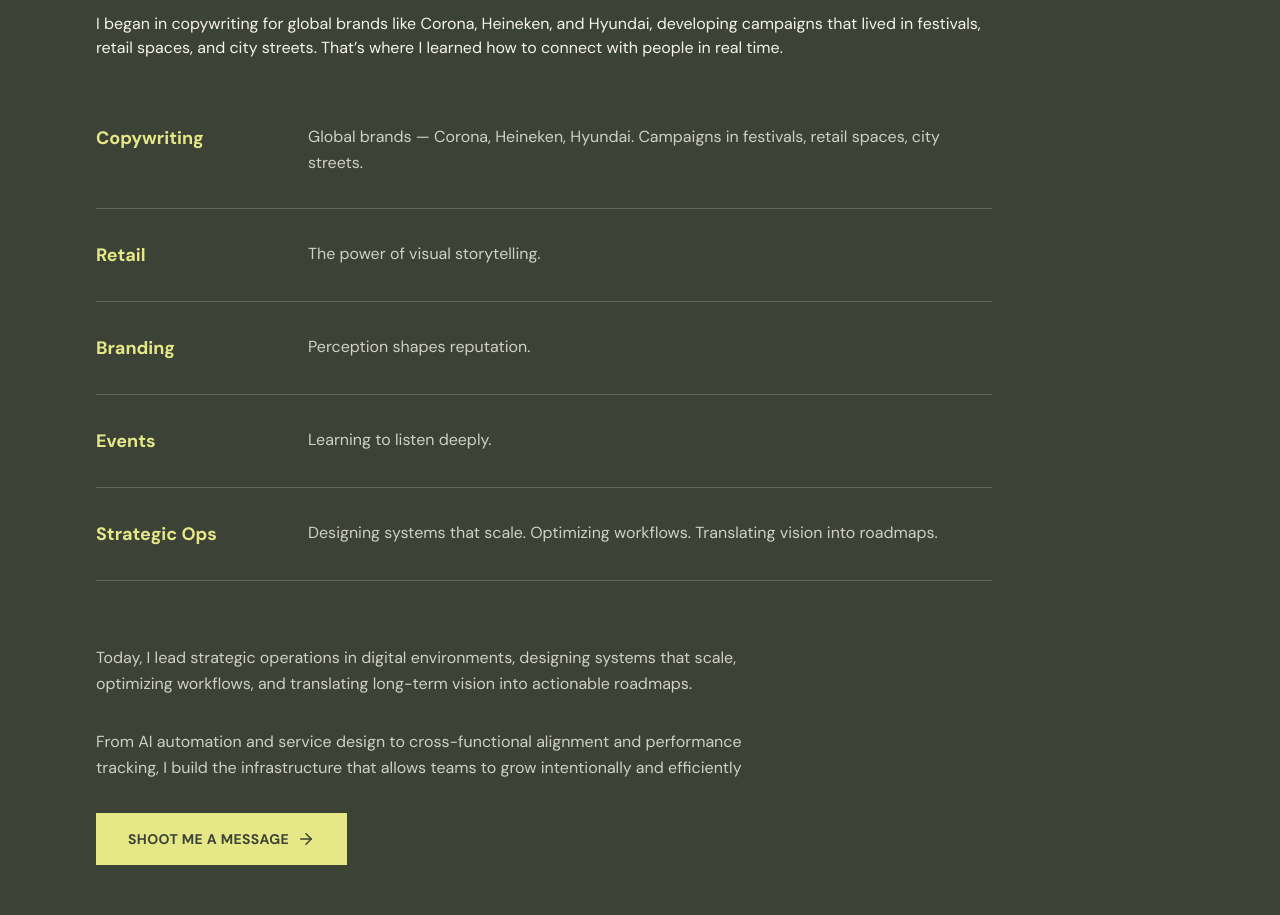
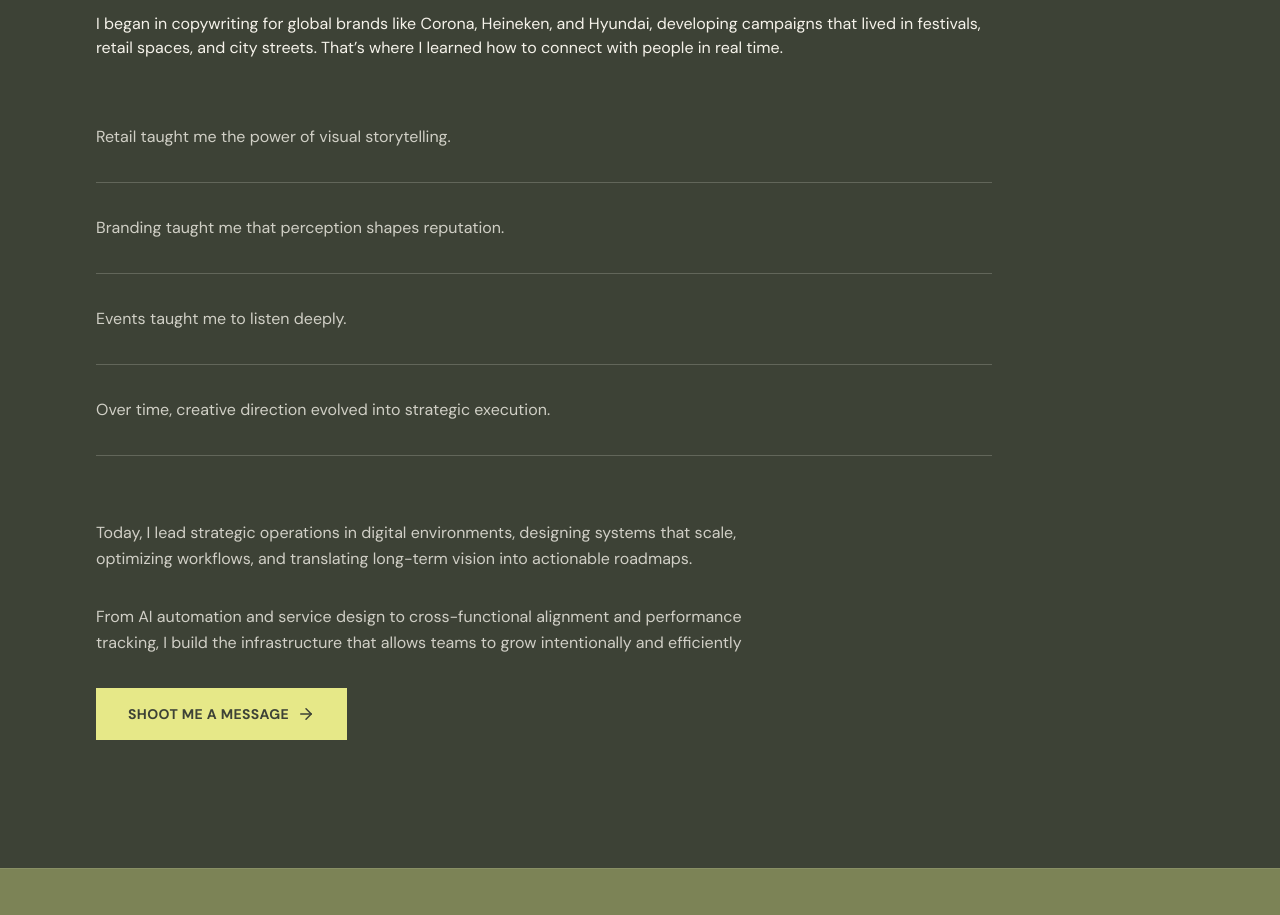
Before and after one commit to Brauhaus05/vero-vargas-site-v2.0, a React (Vite) app: page / in a window 1280 px wide. Shown: the part 5420-6335 px from the top of the page. Built offline with nearby package versions, Linux system fonts and the light colour scheme.

Commit message:
refactor: Simplify `STORY_ITEMS` data structure to an array of strings and update the `Story` component to render these as single paragraphs.

```diff
--- a/components/Story.tsx
+++ b/components/Story.tsx
@@ -23,11 +23,10 @@ export const Story: React.FC = () => {
 
         <div className="space-y-8 mb-16">
           {STORY_ITEMS.map((item, index) => (
-            <FadeIn key={index} delay={0.1 * index} className="group">
-              <div className="grid grid-cols-1 md:grid-cols-[180px_1fr] gap-4 md:gap-8 border-b border-[#F5F2EA]/20 pb-8 transition-colors hover:border-[#E6E888]/50">
-                <h4 className="text-[#E6E888] font-bold text-lg">{item.role}</h4>
-                <p className="text-[#F5F2EA]/80 leading-relaxed group-hover:text-white transition-colors">{item.desc}</p>
-              </div>
+            <FadeIn key={index} delay={0.1 * index}>
+              <p className="text-[#F5F2EA]/80 leading-relaxed border-b border-[#F5F2EA]/20 pb-8 hover:text-white transition-colors">
+                {item}
+              </p>
             </FadeIn>
           ))}
         </div>
--- a/constants.ts
+++ b/constants.ts
@@ -41,24 +41,8 @@ export const PHILOSOPHY_ITEMS = [
 ];
 
 export const STORY_ITEMS = [
-  {
-    role: "Copywriting",
-    desc: "Global brands — Corona, Heineken, Hyundai. Campaigns in festivals, retail spaces, city streets."
-  },
-  {
-    role: "Retail",
-    desc: "The power of visual storytelling."
-  },
-  {
-    role: "Branding",
-    desc: "Perception shapes reputation."
-  },
-  {
-    role: "Events",
-    desc: "Learning to listen deeply."
-  },
-  {
-    role: "Strategic Ops",
-    desc: "Designing systems that scale. Optimizing workflows. Translating vision into roadmaps."
-  }
+  "Retail taught me the power of visual storytelling.",
+  "Branding taught me that perception shapes reputation.",
+  "Events taught me to listen deeply.",
+  "Over time, creative direction evolved into strategic execution.",
 ];
```
